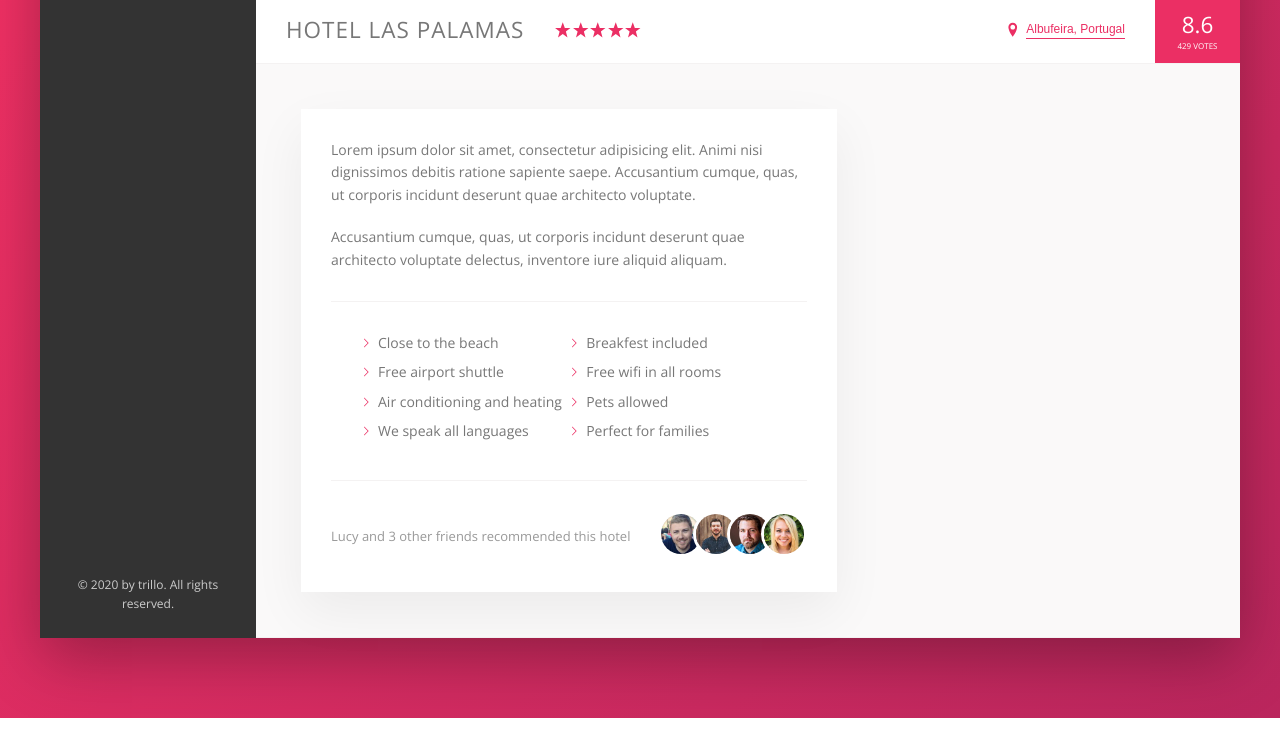
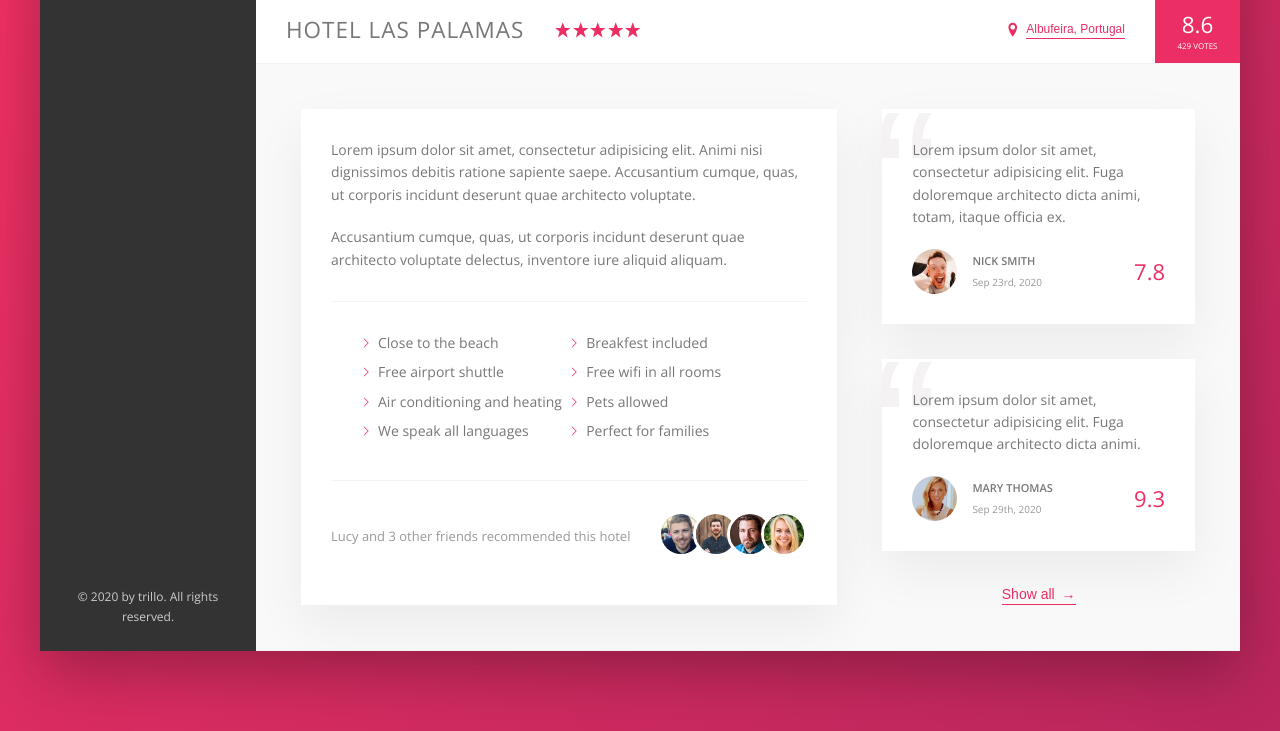
Before and after one commit to jakubpejcha/trillo, a website: page index.html in a window 1280 px wide. Shown: the part 538-1269 px from the top of the page. Drawn offline with nearby package versions, Linux system fonts and the light colour scheme.

Commit message:
Adding review section.

```diff
--- a/index.html
+++ b/index.html
@@ -160,7 +160,32 @@
                     </div>
                   </div>
                   <div class="user-reviews">
-
+                    <figure class="review">
+                        <blockquote class="review__text">
+                            Lorem ipsum dolor sit amet, consectetur adipisicing elit. Fuga doloremque architecto dicta animi, totam, itaque officia ex.
+                        </blockquote>
+                        <figcaption class="review__user">
+                            <img src="img/user-1.jpg" alt="User 1" class="review__photo">
+                            <div class="review__user-box">
+                                <p class="review__user-name">Nick Smith</p>
+                                <p class="review__user-date">Sep 23rd, 2020</p>
+                            </div>
+                            <div class="review__rating">7.8</div>
+                        </figcaption>
+                    </figure>
+                    <figure class="review">
+                        <blockquote class="review__text">
+                            Lorem ipsum dolor sit amet, consectetur adipisicing elit. Fuga doloremque architecto dicta animi.                            </blockquote>
+                        <figcaption class="review__user">
+                            <img src="img/user-2.jpg" alt="User 2" class="review__photo">
+                            <div class="review__user-box">
+                                <p class="review__user-name">Mary Thomas</p>
+                                <p class="review__user-date">Sep 29th, 2020</p>
+                            </div>
+                            <div class="review__rating">9.3</div>
+                        </figcaption>
+                    </figure>
+                    <button class="btn-inline">Show all <span>&rarr;</span></button>
                   </div>
               </div>
             </main>
--- a/sass/_components.scss
+++ b/sass/_components.scss
@@ -256,8 +256,17 @@
     cursor: pointer;
     transition: all .2s;
 
+    & span {
+        margin-left: 3px;
+        transition: margin-left .2s;// uz mame all nahore, takhle to bude soucasne se zmenou barvy
+    }
+
     &:hover {
         color: var(--color-grey-dark-1); //border toto zdedi
+
+        & span {
+            margin-left: 8px;
+        }
     }
 
     &:focus {
@@ -349,3 +358,64 @@
 
     }
 }
+
+.review {
+    background-color: #fff;
+    box-shadow: var(--shadow-light);
+    padding: 3rem;
+    margin-bottom: 3.5rem;
+    position: relative;
+    overflow: hidden;
+
+    &__text {
+        margin-bottom: 2rem;
+        z-index: 10;
+        position: relative;
+    }
+
+    &__user {
+        display: flex;
+        align-items: center;
+    }
+
+    &__photo {
+        height: 4.5rem;
+        width: 4.5rem;
+        border-radius: 50%;
+        margin-right: 1.5rem;
+    }
+
+    &__user-box {
+        margin-right: auto;
+    }
+
+    &__user-name {
+        font-size: 1.1rem;
+        font-weight: 600;
+        text-transform: uppercase;
+        margin-bottom: .4rem;
+    }
+
+    &__user-date {
+        font-size: 1rem;
+        color: var(--color-grey-dark-3);
+    }
+
+    &__rating {
+        font-size: 2.2rem;
+        color: var(--color-primary);
+        font-weight: 300;
+    }
+
+    &::before {
+        content: "\201C";
+        position: absolute;
+        top: -2.75rem;
+        left: -1rem;
+        line-height: 1;
+        font-size: 20rem;
+        color: var(--color-grey-light-2);
+        font-family: sans-serif;
+        z-index: 1;
+    }
+}
--- a/sass/_layout.scss
+++ b/sass/_layout.scss
@@ -33,6 +33,7 @@
 }
 
 .detail {
+    font-size: 1.4rem;
     display: flex;
     padding: 4.5rem;
     background-color: var(--color-grey-light-1);
@@ -50,4 +51,7 @@
 
 .user-reviews {
     flex: 1;
+    display: flex;
+    flex-direction: column;
+    align-items: center;
 }
```
Also changed, not shown: css/style.css.
